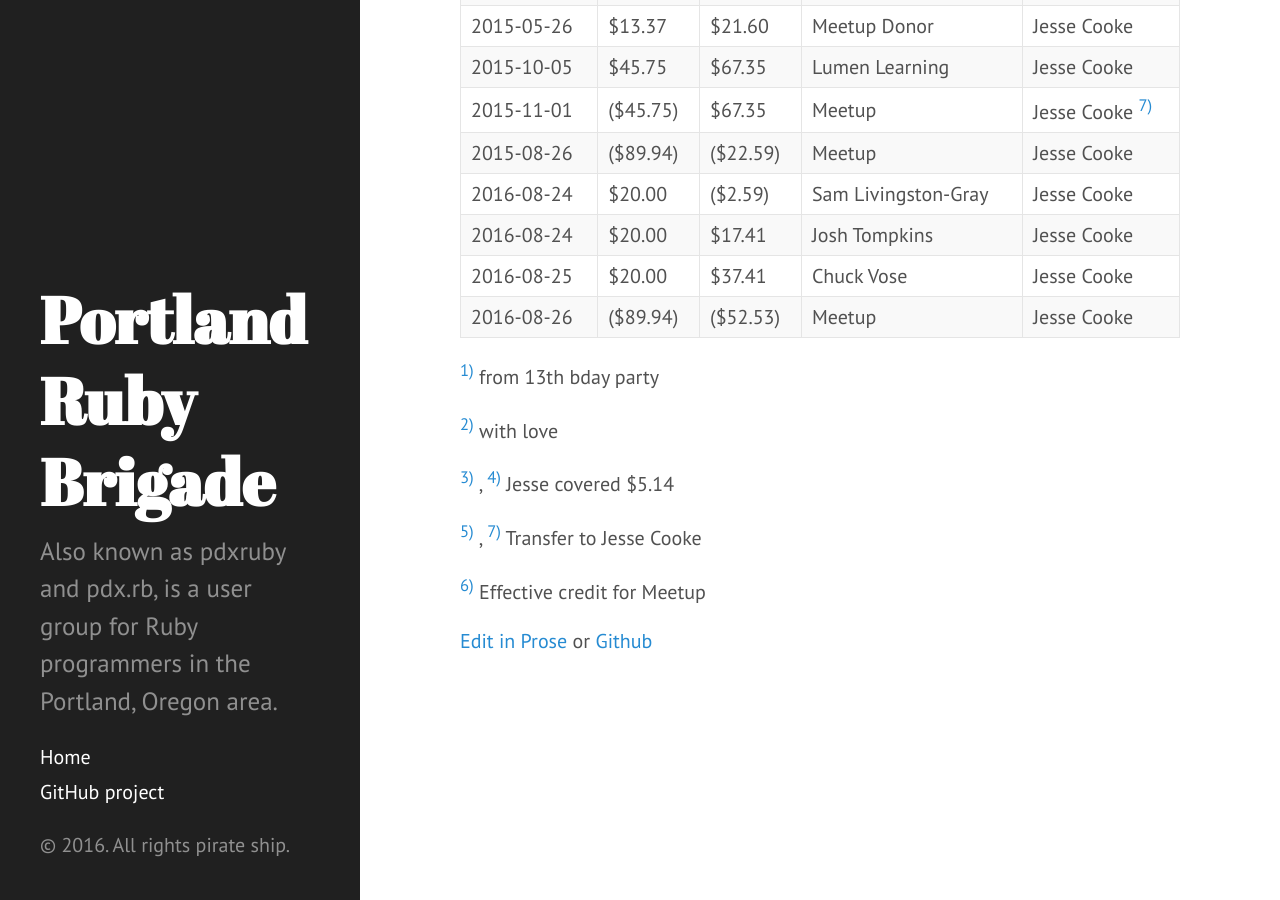
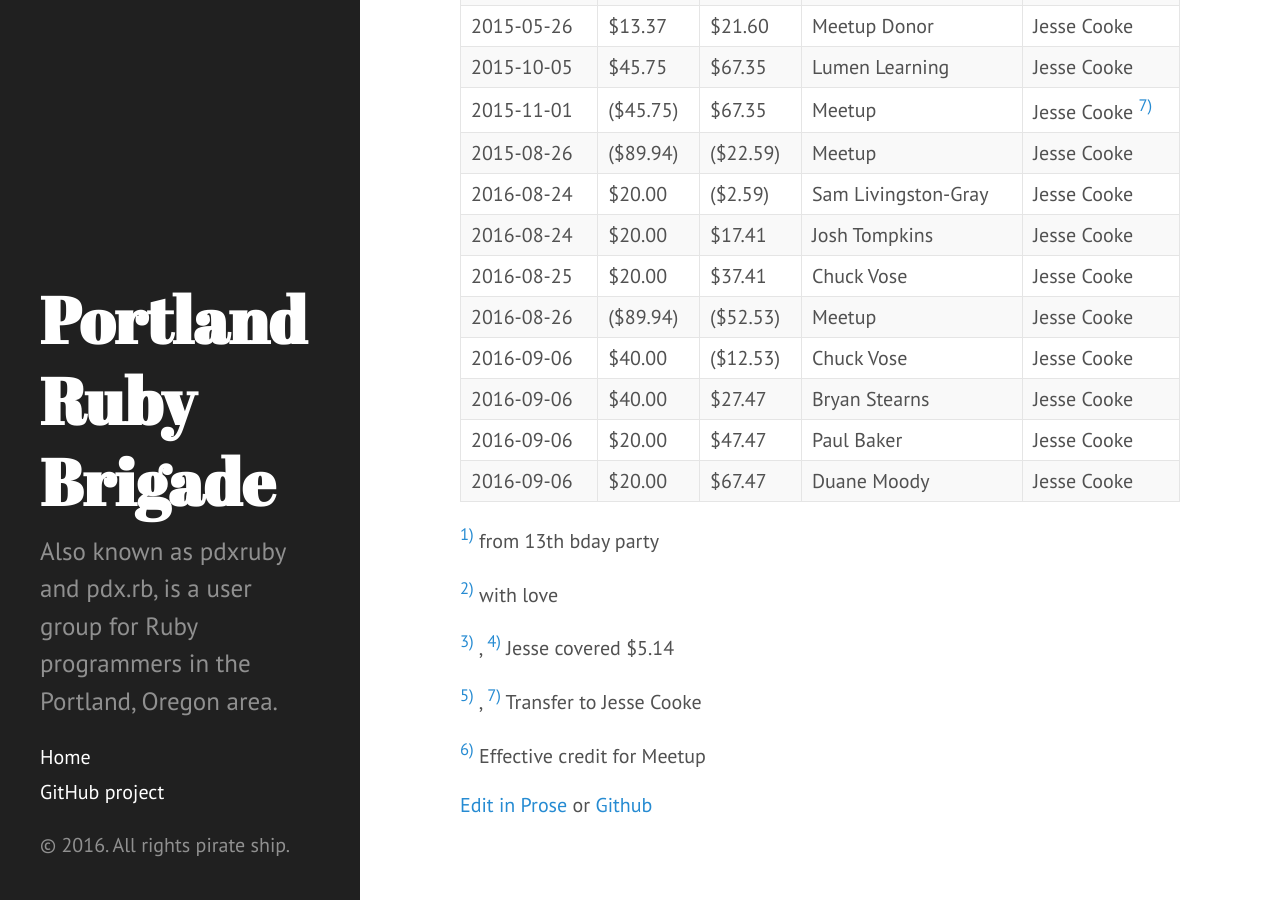
Before and after one commit to pdxruby/pdxruby.github.io, a Jekyll site: the page built from contributions.md, in a window 1280 px wide and 900 px high, scrolled down 624 px. Built offline with Jekyll 4.4.1, drawn with Linux system fonts in a browser that asks for light colours.

Commit message:
Add contributions from September 2016 meeting

```diff
--- a/contributions.md
+++ b/contributions.md
@@ -26,6 +26,10 @@ A log for contributions and some expenses.
 |2016-08-24|\$20.00|\$17.41|Josh Tompkins|Jesse Cooke|
 |2016-08-25|\$20.00|\$37.41|Chuck Vose|Jesse Cooke|
 |2016-08-26|(\$89.94)|(\$52.53)|Meetup|Jesse Cooke|
+|2016-09-06|\$40.00|\($12.53)|Chuck Vose|Jesse Cooke|
+|2016-09-06|\$40.00|\$27.47|Bryan Stearns|Jesse Cooke|
+|2016-09-06|\$20.00|\$47.47|Paul Baker|Jesse Cooke|
+|2016-09-06|\$20.00|\$67.47|Duane Moody|Jesse Cooke|
 
 <sup>[1)](#fnt__1)</sup> from 13th bday party
 
```
